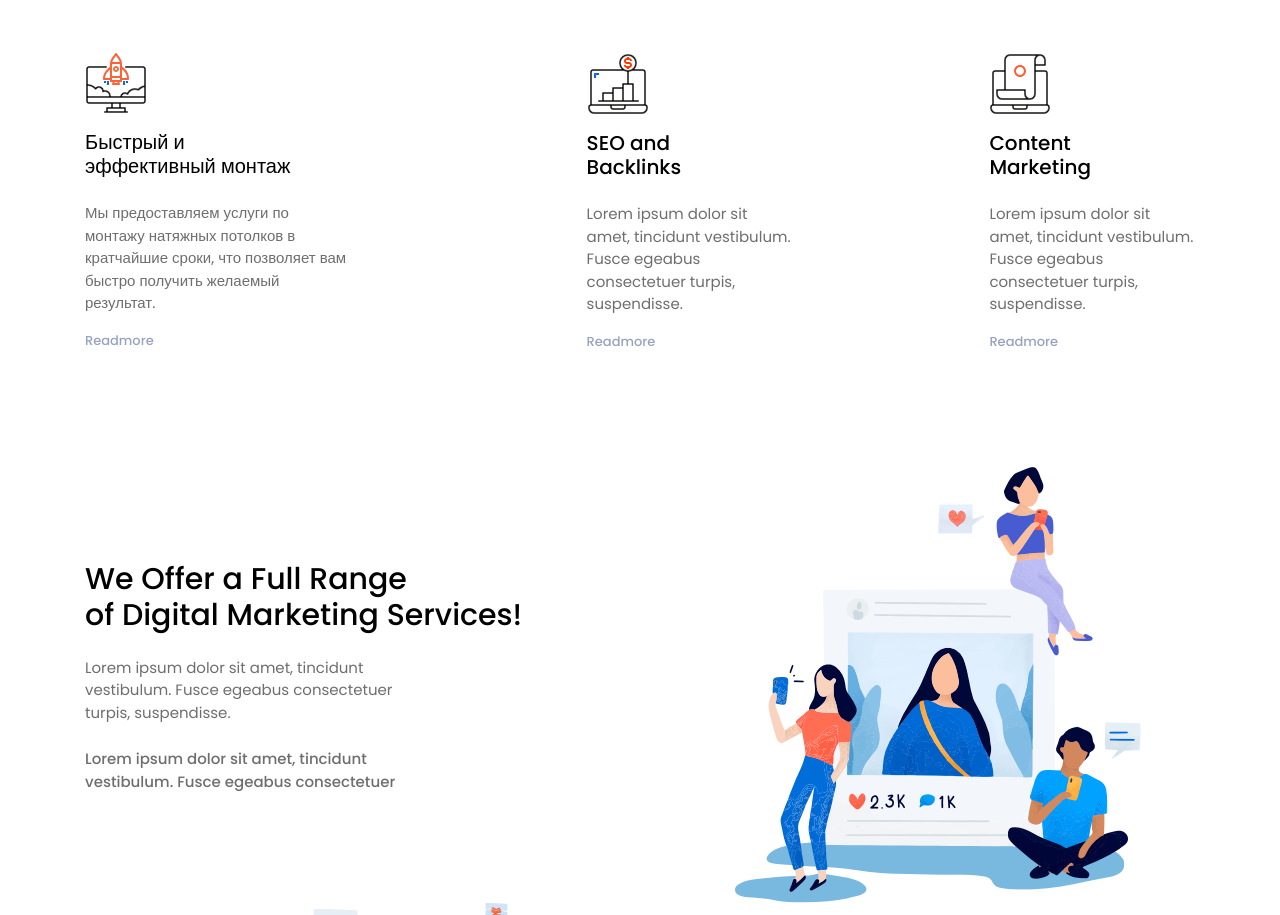
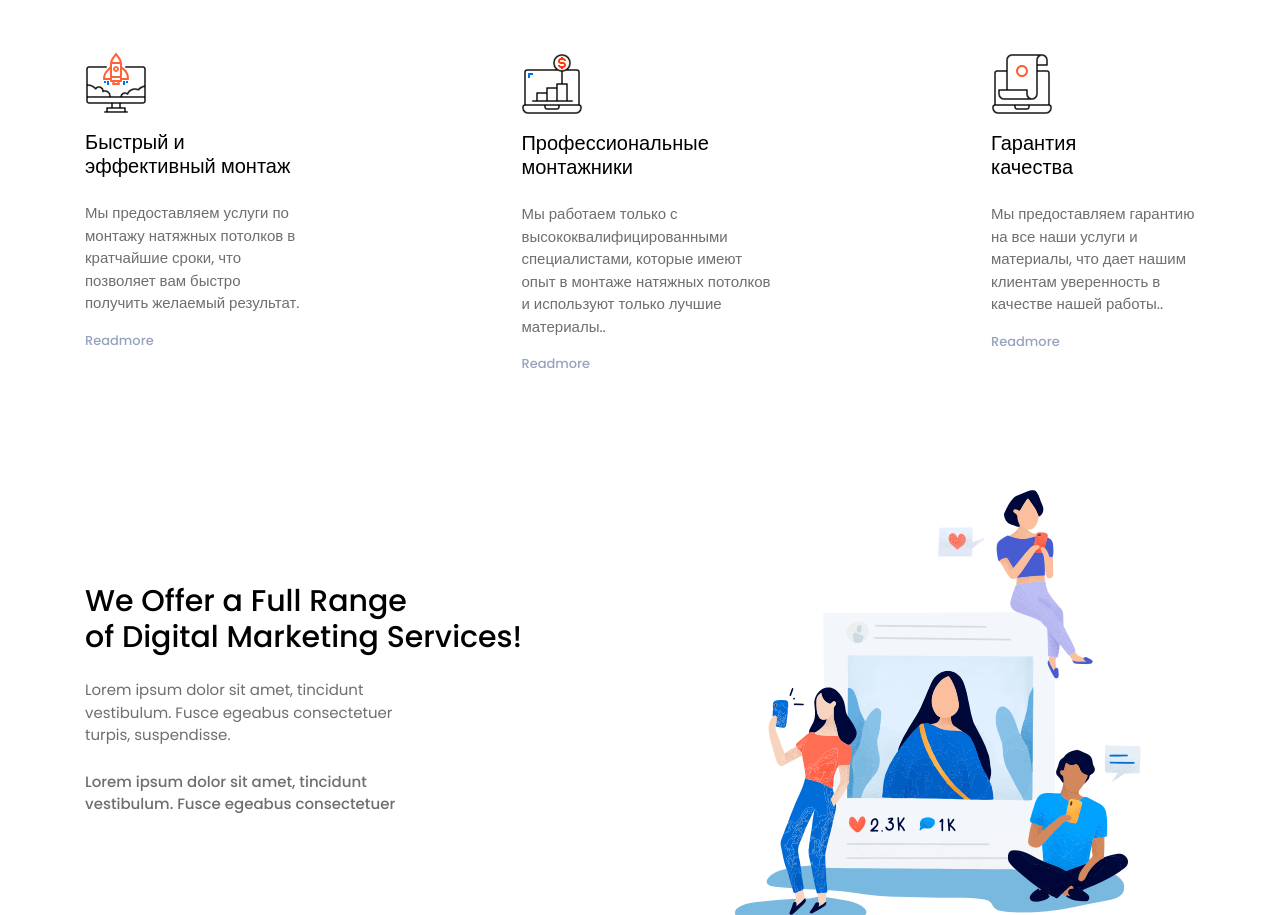
Before and after one commit to likemne/potolki, a website: page index.html in a window 1280 px wide. Shown: the part 832-1747 px from the top of the page. Drawn offline with Linux system fonts and the light colour scheme.

Commit message:
Update index.html

```diff
--- a/index.html
+++ b/index.html
@@ -81,16 +81,16 @@
           <div class="grid-margin d-flex justify-content-center">
             <div class="features-width">
               <img src="images/Group7.svg" alt="" class="img-icons">
-              <h5 class="py-3">SEO and<br>Backlinks</h5>
-              <p class="text-muted">Lorem ipsum dolor sit amet, tincidunt vestibulum. Fusce egeabus consectetuer turpis, suspendisse.</p>
+              <h5 class="py-3">Профессиональные <br>монтажники</h5>
+              <p class="text-muted">Мы работаем только с высококвалифицированными специалистами, которые имеют опыт в монтаже натяжных потолков и используют только лучшие материалы..</p>
               <a href="#"><p class="readmore-link">Readmore</p></a>
             </div>
           </div>
           <div class="grid-margin d-flex justify-content-end">
             <div class="features-width">
               <img src="images/Group5.svg" alt="" class="img-icons">
-              <h5 class="py-3">Content<br>Marketing</h5>
-              <p class="text-muted">Lorem ipsum dolor sit amet, tincidunt vestibulum. Fusce egeabus consectetuer turpis, suspendisse.</p>
+              <h5 class="py-3">Гарантия <br>качества</h5>
+              <p class="text-muted">Мы предоставляем гарантию на все наши услуги и материалы, что дает нашим клиентам уверенность в качестве нашей работы..</p>
               <a href="#"><p class="readmore-link">Readmore</p></a>
             </div>
           </div>
```
